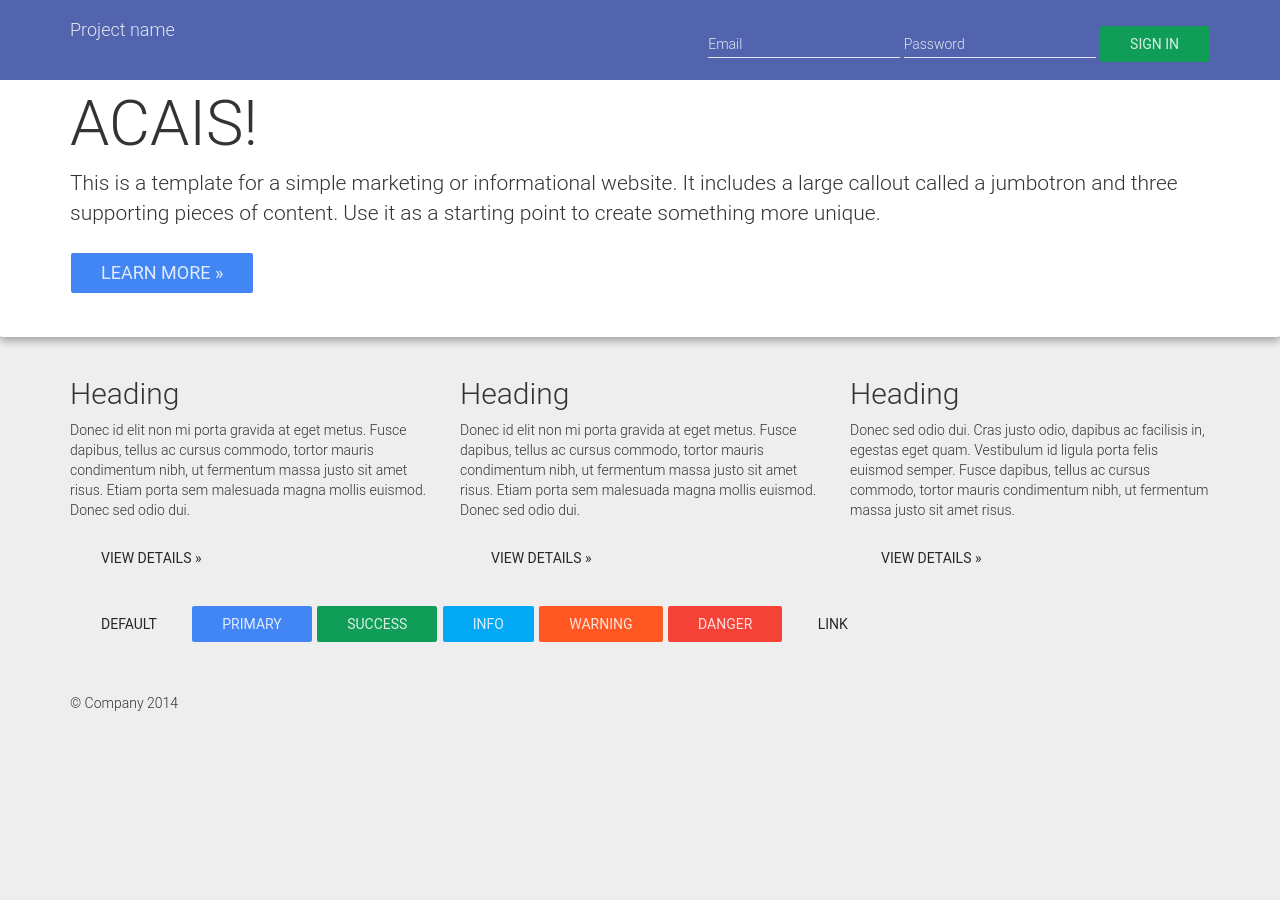
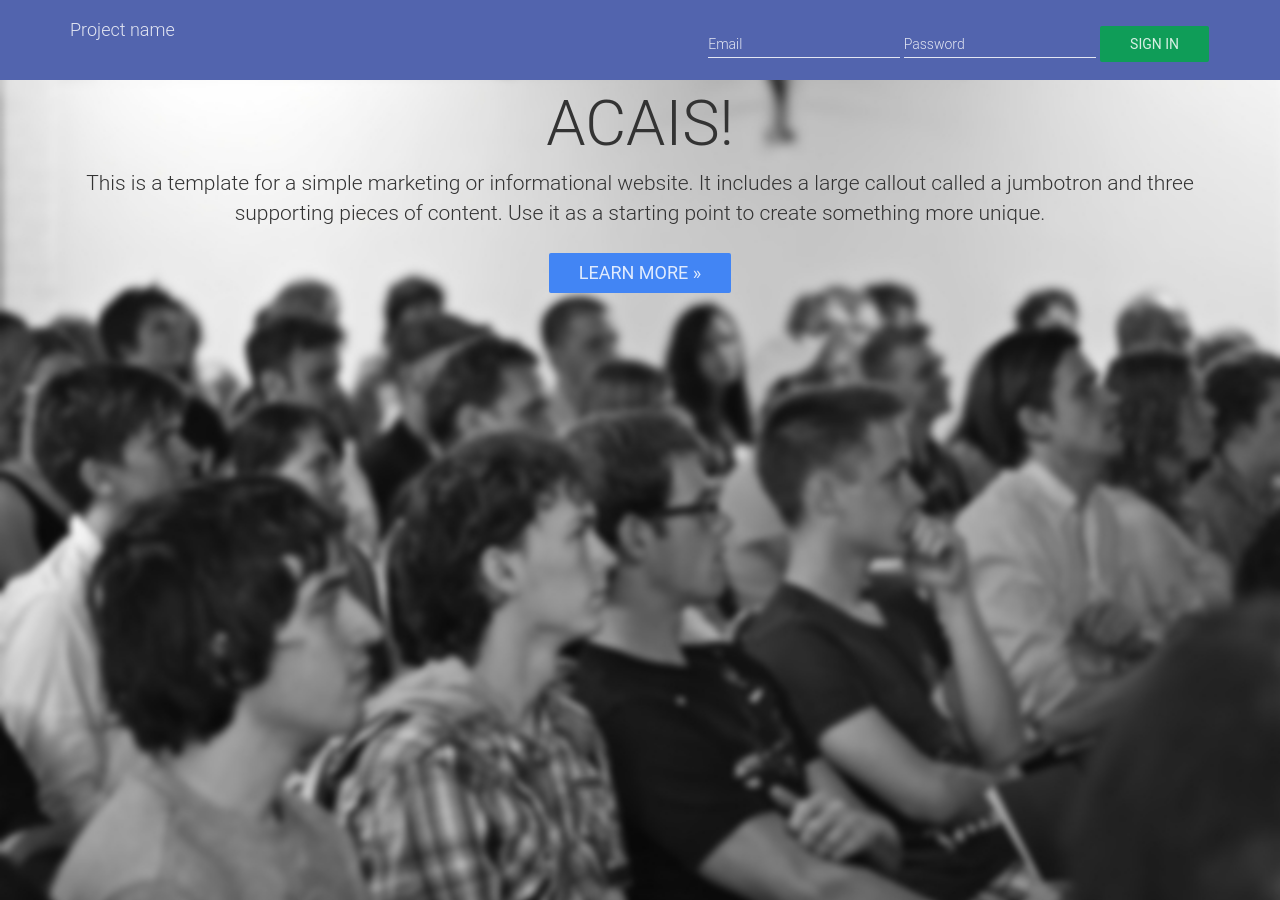
Before and after one commit to wouterbulten/acais-website, a Jekyll site: the page design/index.html, which Jekyll copies as it is, in a window 1280 px wide and 900 px high. Built offline with Jekyll 4.4.1, drawn with Linux system fonts in a browser that asks for light colours; nearby versions of some CDN libraries.

Commit message:
Added bg images

```diff
--- a/design/css/main.css
+++ b/design/css/main.css
@@ -3,3 +3,11 @@
 /* ==========================================================================
    Author's custom styles
    ========================================================================== */
+
+.jumbotron {
+    background-image: url('../img/bg-blur.jpg');
+    background-size: 100%;
+    background-repeat: no-repeat;
+    height: 100vh;
+    text-align: center;
+}
```
Also changed, not shown: design/img/bg-blur.jpg (added), design/img/bg-low.jpg (added), design/img/bg.jpg (added), img/cognac-symposium2012_43.jpg (added).
